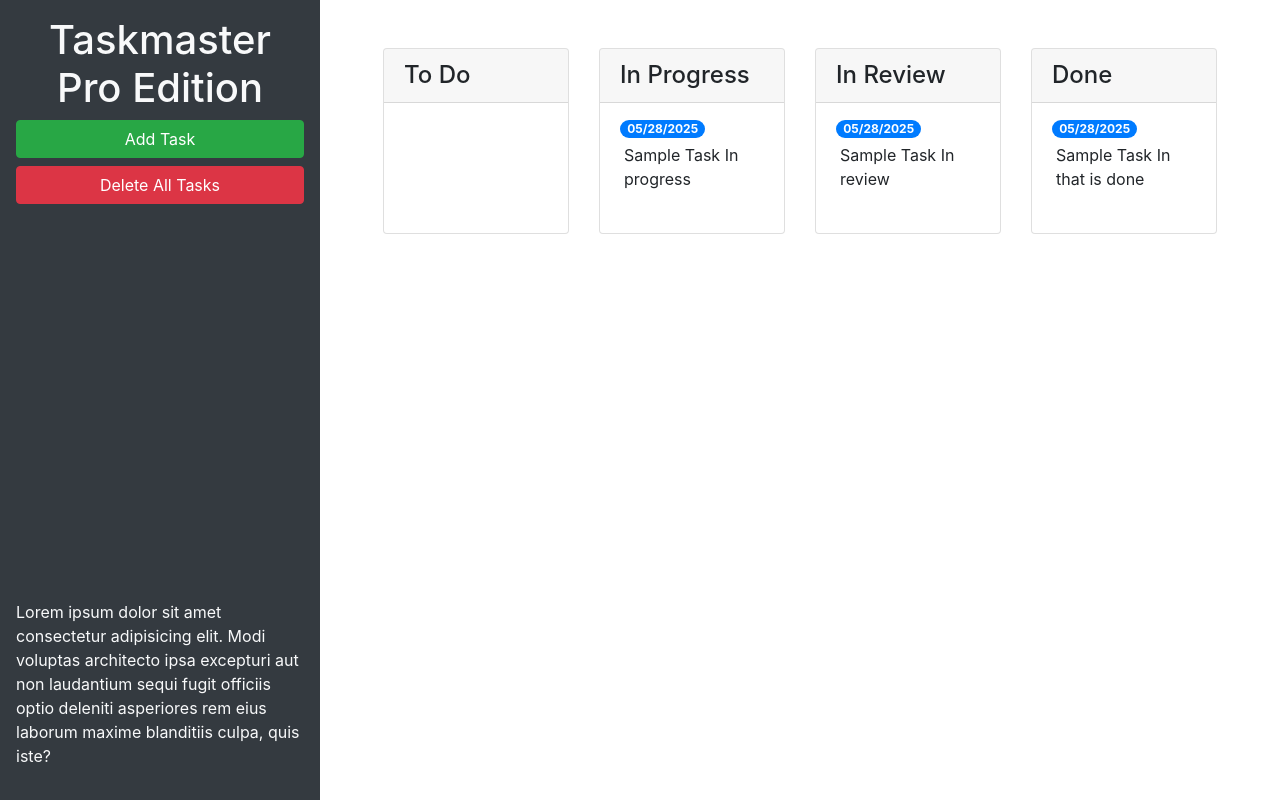
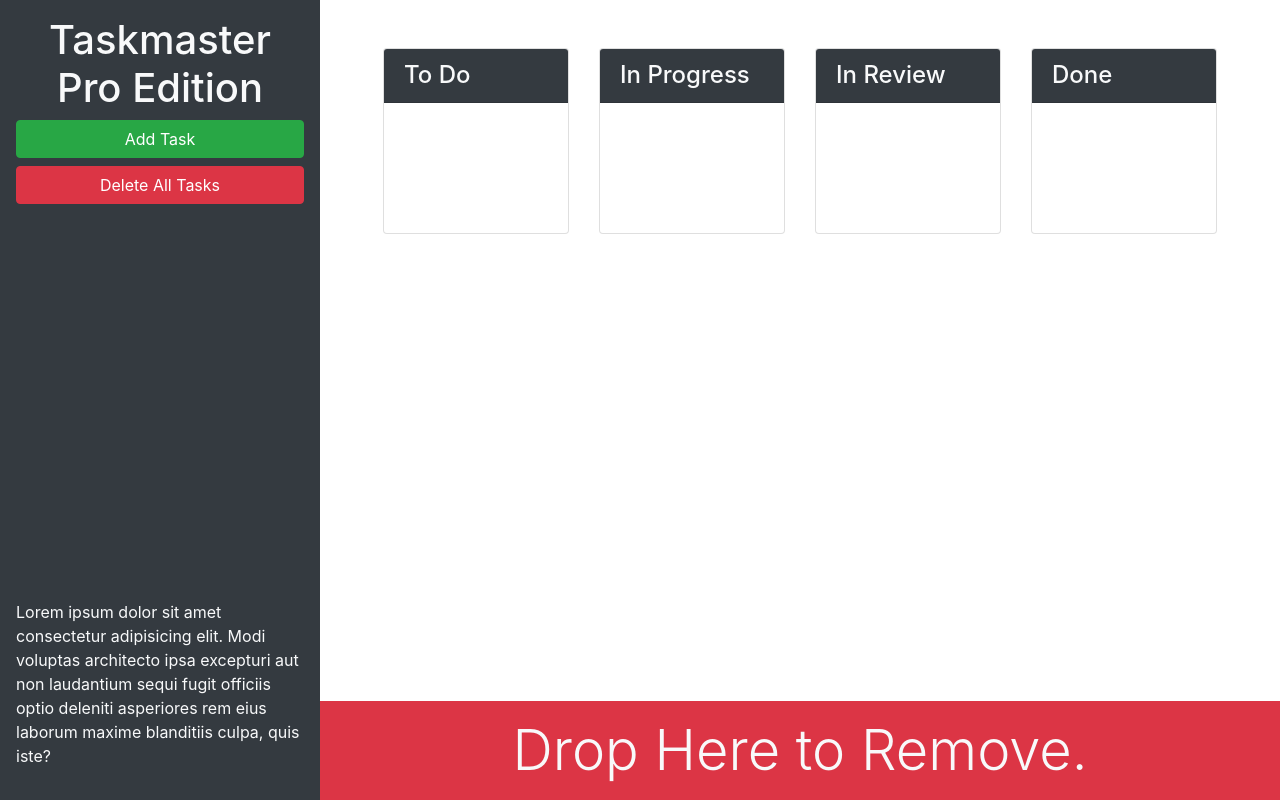
Before and after one commit to mhowitz/taskmaster-pro, a plain HTML site: page index.html in a window 1280 px wide. Drawn offline with nearby package versions, Linux system fonts and the light colour scheme.

Commit message:
added remove area and sticky header

```diff
--- a/index.html
+++ b/index.html
@@ -13,22 +13,22 @@
 <body>
 
   <div class="row min-vh-100 no-gutters">
-    <header class="col-12 col-lg-3 bg-dark text-light d-flex flex-column p-4 p-lg-3">
+    <header class="col-12 col-lg-3 bg-dark text-light sticky-top d-flex flex-column p-4 p-lg-3">
       <h1 class="text-center">Taskmaster Pro Edition</h1>
       <button id="create-task" class="btn btn-block btn-success" data-toggle="modal" data-target="#task-form-modal">Add
         Task</button>
       <button id="remove-tasks" class="btn btn-block btn-danger">Delete All Tasks</button>
-      <p class="mt-auto">Lorem ipsum dolor sit amet consectetur adipisicing elit. Modi voluptas architecto ipsa
+      <p class="mt-auto d-none d-lg-block">Lorem ipsum dolor sit amet consectetur adipisicing elit. Modi voluptas architecto ipsa
         excepturi aut non
         laudantium sequi fugit officiis optio deleniti asperiores rem eius laborum maxime blanditiis culpa, quis iste?
       </p>
     </header>
-    <main class="container col-12 col-lg-9">
+    <main class="col-12 col-lg-9 d-flex flex-column">
       <div class="m-5 row justify-content-around">
 
         <div class="col-12 col-md-6 col-xl-3 mb-3">
           <div class="card">
-              <h4 class= "card-header">
+              <h4 class= "card-header bg-dark text-light">
                 To Do
               </h4>
             <ul id="list-toDo" class="list-group list-group-flush"> </ul>
@@ -37,46 +37,40 @@
 
         <div class="col-12 col-md-6 col-xl-3 mb-3">
           <div class="card">
-              <h4 class= "card-header">
+              <h4 class= "card-header bg-dark text-light">
                 In Progress
               </h4>
             <ul id="list-inProgress" class="list-group list-group-flush">
-              <li class="list-group-item">
-                <span class="badge badge-primary badge-pill">05/28/2025</span>
-                <p class="m-1">Sample Task In progress</p>
-              </li>
+
             </ul>
           </div>
         </div>
 
         <div class="col-12 col-md-6 col-xl-3 mb-3">
           <div class="card">
-            <h4 class = "card-header">
+            <h4 class = "card-header bg-dark text-light">
               In Review
             </h4>
             <ul id="list-inReview" class="list-group list-group-flush">
-              <li class="list-group-item">
-                <span class="badge badge-primary badge-pill">05/28/2025</span>
-                <p class="m-1">Sample Task In review</p>
-              </li>
             </ul>
           </div>
         </div>
 
         <div class="col-12 col-md-6 col-xl-3 mb-3">
           <div class="card">
-            <h4 class = "card-header">
+            <h4 class = "card-header bg-dark text-light">
               Done
             </h4>
             <ul id="list-done" class="list-group list-group-flush">
-              <li class="list-group-item">
-                <span class="badge badge-primary badge-pill">05/28/2025</span>
-                <p class="m-1">Sample Task In that is done</p>
-              </li>
             </ul>
           </div>
         </div>
 
+      </div>
+      <div class="trash mt-auto">
+        <div class="w-100 bg-danger p-3 text-center text-light display-4 ">
+          Drop Here to Remove.
+        </div>
       </div>
     </main>
   </div>
```
